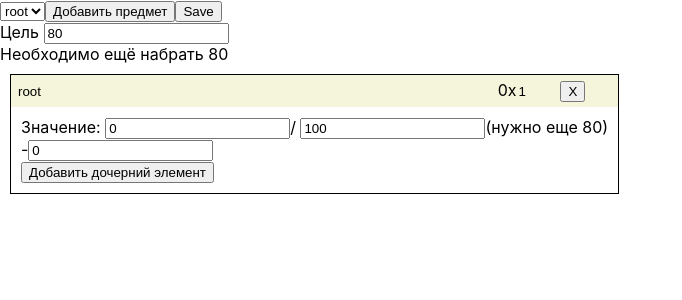
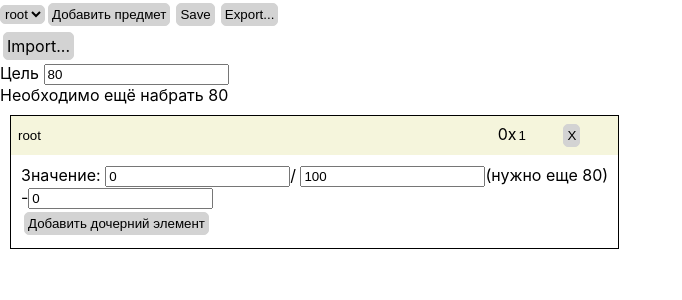
Before and after one commit to usiqwerty/brsfreak, a React (Create React App) app: page / in a window 1280 px wide. Shown: the top 300 px of the page, without its empty margins (0-682 px from the left). Built offline with nearby package versions, Linux system fonts and the light colour scheme.

Commit message:
импорт и экспорт

```diff
--- a/src/App.tsx
+++ b/src/App.tsx
@@ -1,10 +1,22 @@
 import React, {useEffect, useMemo, useState} from 'react';
 import {BRSRating} from "./widgets/BRSRating";
 import {Rating} from "./Rating";
-import {fetchRating} from "./api";
+import {fetchRating, parse} from "./api";
+
 import "./css/syle.css";
 // Пример данных дерева
 let data = [] as Rating[];
+
+const saveFile = async (data: object) => {
+    let blob = new Blob([JSON.stringify(data, null, 2)], {type : 'application/json'})
+    const a = document.createElement('a');
+    a.download = 'brs-export.json';
+    a.href = URL.createObjectURL(blob);
+    a.addEventListener('click', (e) => {
+        setTimeout(() => URL.revokeObjectURL(a.href), 30 * 1000);
+    });
+    a.click();
+};
 
 
 // Использование редактора дерева
@@ -94,6 +106,25 @@ const App = () => {
         setSubjectIndex(Number.parseInt(e.target.value));
     }
 
+    const importFile = async (e: React.ChangeEvent<HTMLInputElement>) => {
+        e.preventDefault()
+        const reader = new FileReader()
+        reader.onload = async (e) => {
+            const text = (e.target!.result)
+            if (typeof text ==='string') {
+                const d = JSON.parse(text).map((item: Rating) => {
+                    return parse(item)
+                })
+                setTreeData(d);
+                alert("File imported");
+            }
+            else
+                alert('Something went wrong')
+        };
+        let fi=(e.target as HTMLInputElement);
+        reader.readAsText(fi.files![0])
+    }
+
     useEffect(() => {
         setJob(Math.min (target_brs - treeData[subjectIndex].value(), treeData[subjectIndex].free()));
 
@@ -109,6 +140,12 @@ const App = () => {
                 </select>
                 <button onClick={createSubject}>Добавить предмет</button>
                 <button onClick={save}>Save</button>
+                <button onClick={()=>saveFile(treeData)}>Export...</button>
+                <div className={'button'}>
+                    <label htmlFor="fileimport" className="btn">Import...</label>
+                    <input id={"fileimport"} type={"file"} onChange={(e)=>importFile(e)}/>
+                </div>
+
             </div>
 
             <div>
--- a/src/api.ts
+++ b/src/api.ts
@@ -1,6 +1,6 @@
 import {Rating} from "./Rating";
 
-function parse(json:Rating): Rating{
+export function parse(json:Rating): Rating{
     let x = new Rating(json.name, json.weight, json.self_maxval, json.self_value, json.self_banned);
 
     let subs = json.subratings.map((each:Rating)=>parse(each));
--- a/src/css/syle.css
+++ b/src/css/syle.css
@@ -36,3 +36,16 @@
 .rating-content{
     padding:10px;
 }
+#fileimport {
+    display: none;
+}
+button, .button, select{
+    background: lightgray;
+    border-radius: 5px;
+    border: 1px solid lightgray;
+    width: fit-content;
+}
+button, .button{
+    padding: 3px;
+    margin: 3px;
+}
```
